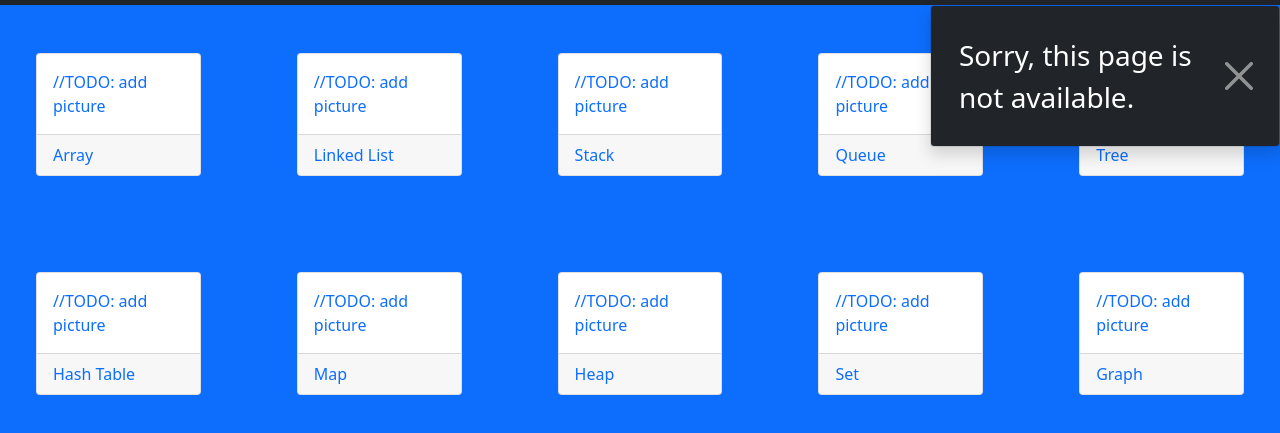
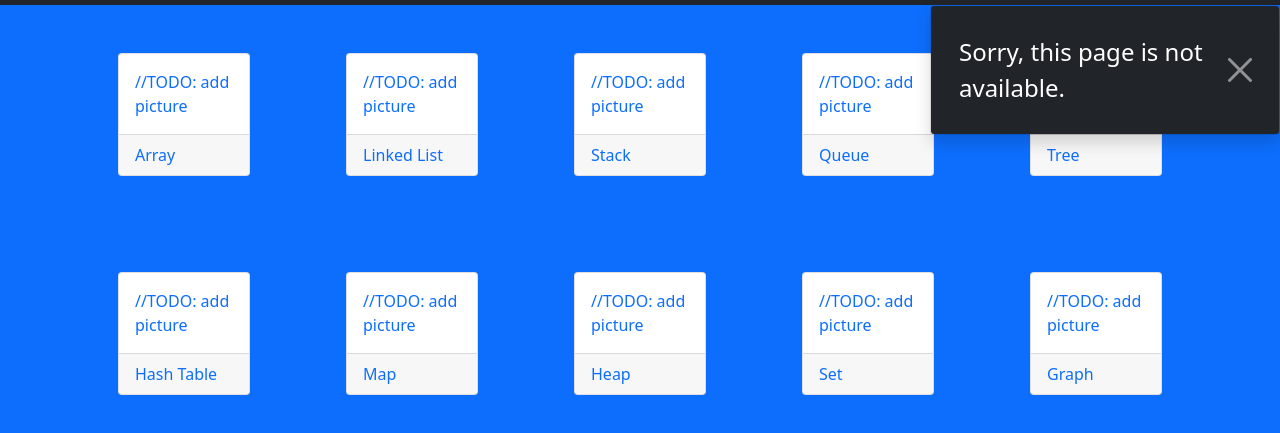
Before and after one commit to joshgould24/ux-groupwork-assignment, a plain HTML site: page index.html in a window 1280 px wide. Both pictures are taken after a click on the link "Array". Shown: the part 51-484 px from the top of the page. Drawn offline with nearby package versions, Linux system fonts and the light colour scheme.

```diff
--- a/index.html
+++ b/index.html
@@ -72,7 +72,7 @@
   </nav>
 
   <!-- Toast element -->
-  <div class="toast align-items-center bg-dark text-white fs-3 position-absolute p-3 top-5 end-0" role="alert"
+  <div class="toast align-items-center bg-dark text-white fs-4 position-absolute p-3 top-5 end-0" role="alert"
     id="UnavailablePage" style="z-index: 2000;">
     <div class="d-flex">
       <div class="toast-body">
@@ -82,6 +82,8 @@
     </div>
   </div>
 
+  <!-- Selection Grid -->
+  <div class="container">
     <div class="row">
       <div class="col text-primary p-5">
         <a href="#" onclick="new bootstrap.Toast(document.getElementById('UnavailablePage')).show();"
@@ -175,6 +177,7 @@
         </a>
       </div>
     </div>
+  </div>
 
   <!-- Bootstrap JS -->
   <script src="https://cdn.jsdelivr.net/npm/bootstrap@5.1.3/dist/js/bootstrap.bundle.min.js"
```
Also changed, not shown: linked_list.html (+4 -1 lines), linked_list_implementation.html (+1 -1 lines), settings.html (+1 -1 lines). Lines whose indentation alone changed are shown as unchanged.
